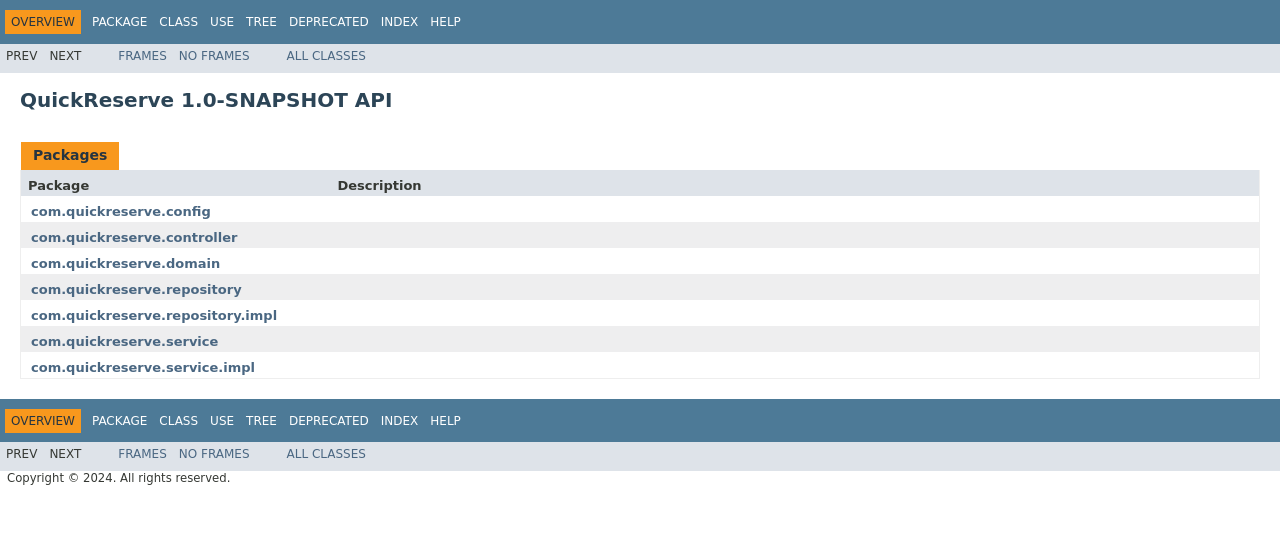
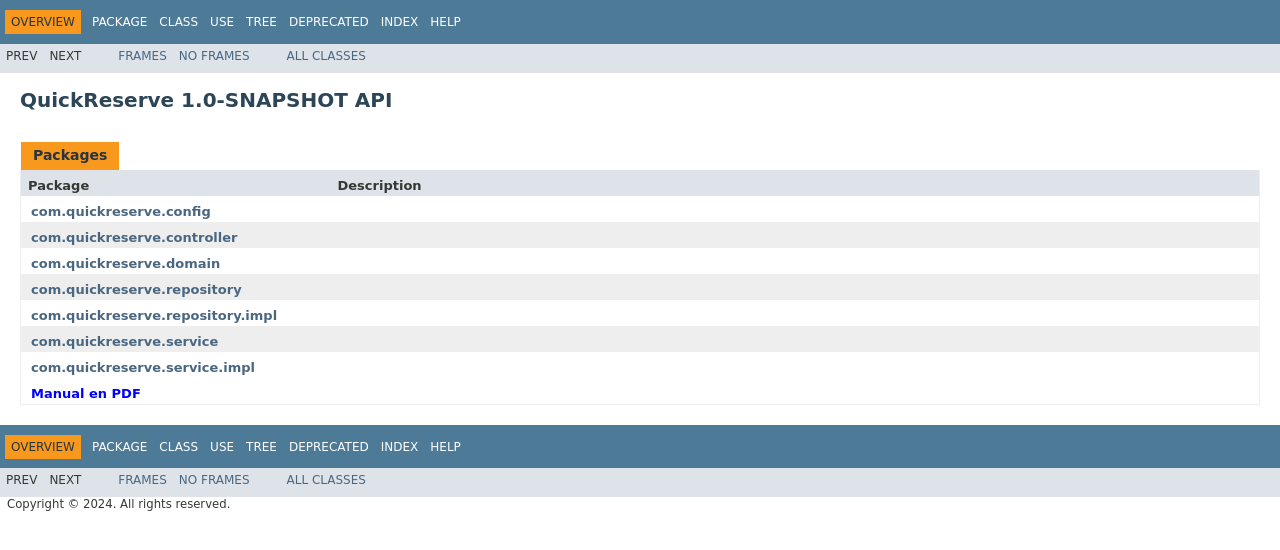
Before and after one commit to immirete/QuickReserveDocumentation, a plain HTML site: page docs/overview-summary.html in a window 1280 px wide. Drawn offline with Linux system fonts and the light colour scheme; a web font is replaced by a local one.

Commit message:
thirdLink

```diff
--- a/docs/overview-summary.html
+++ b/docs/overview-summary.html
@@ -109,6 +109,10 @@
 <td class="colFirst"><a href="com/quickreserve/service/impl/package-summary.html">com.quickreserve.service.impl</a></td>
 <td class="colLast">&nbsp;</td>
 </tr>
+<tr class="altColor">
+  <td class="colFirst"><a href="docs/manual.pdf" target="_blank" style="font-weight: bold; color: blue;">Manual en PDF</a></td>
+  <td class="colLast">&nbsp;</td>
+  </tr>
 </tbody>
 </table>
 </div>
```
